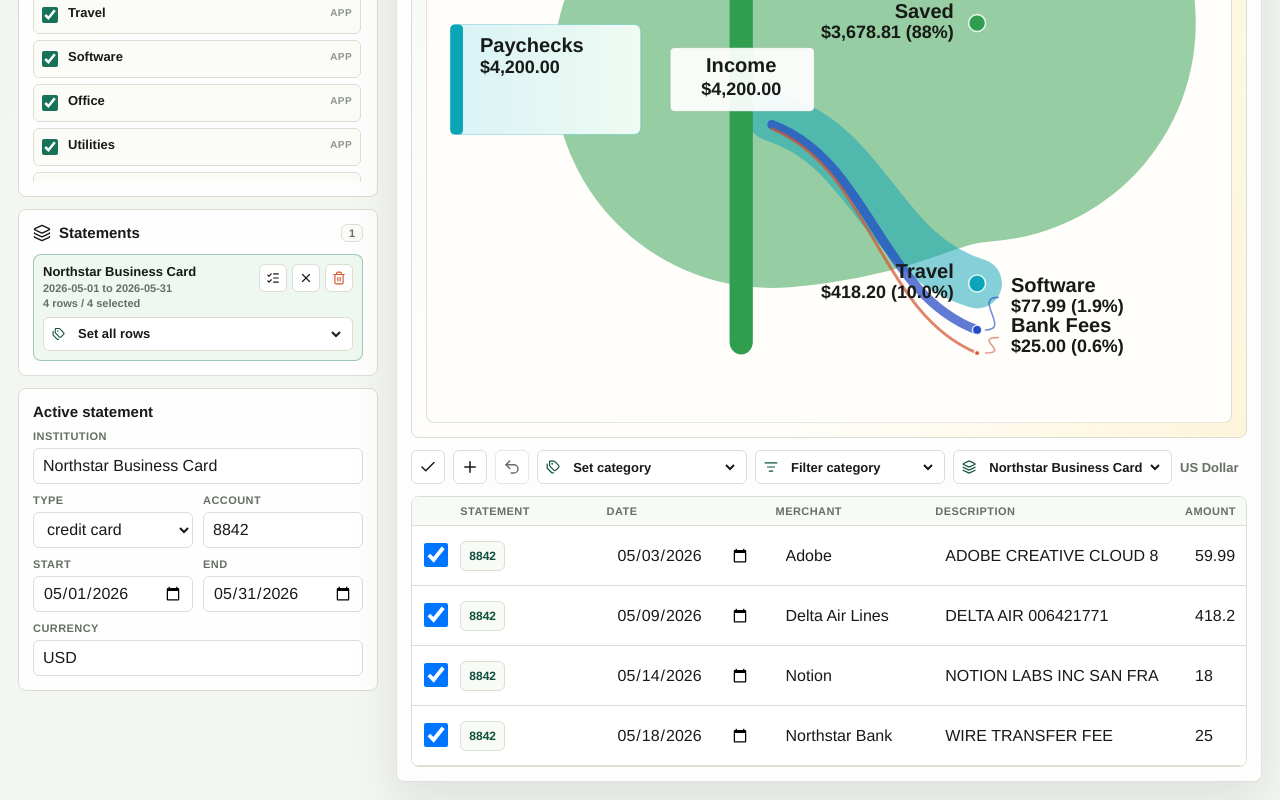
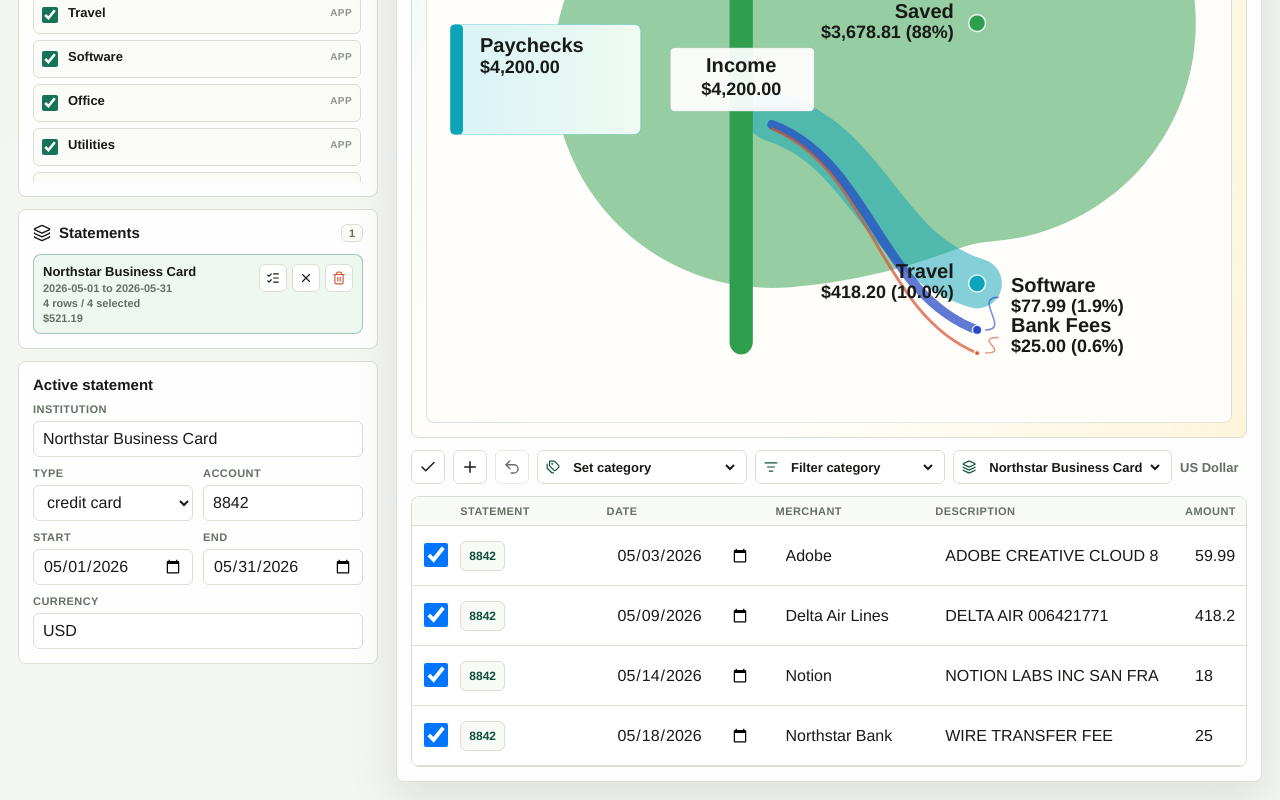
Before and after one commit to the-sides/any-statement, a Next.js app: page / in a window 1280 px wide. Shown: the part 877-1677 px from the top of the page. Built offline with nearby package versions, Linux system fonts and the light colour scheme.

Commit message:
Show statement totals

```diff
--- a/app/globals.css
+++ b/app/globals.css
@@ -661,7 +661,6 @@
   gap: 5px;
 }
 
-.statement-category-control,
 .statement-scope-control {
   display: inline-flex;
   min-width: 0;
@@ -674,16 +673,11 @@
   padding: 0 8px;
 }
 
-.statement-category-control {
-  grid-column: 1 / -1;
-}
-
 .statement-scope-control {
   min-width: 210px;
   max-width: min(320px, 100%);
 }
 
-.statement-category-control select,
 .statement-scope-control select {
   min-height: 32px;
   border: 0;
@@ -694,12 +688,10 @@
   font-weight: 800;
 }
 
-.statement-category-control select:focus,
 .statement-scope-control select:focus {
   outline: 0;
 }
 
-.statement-category-control:has(select:disabled),
 .statement-scope-control:has(select:disabled) {
   color: var(--quiet);
   background: #f5f6f2;
--- a/components/StatementWorkspace.tsx
+++ b/components/StatementWorkspace.tsx
@@ -819,62 +819,6 @@
     });
   }
 
-  function recategorizeStatement(statementId: string, category: ExpenseCategory) {
-    const statementItems = items.filter(
-      (item) => item.statementId === statementId
-    );
-    const changedItems = statementItems.filter(
-      (item) => item.category !== category
-    );
-    const changedItemIds = new Set(changedItems.map((item) => item.id));
-    const rowCount = statementItems.length;
-    const statement = statementById.get(statementId);
-
-    if (rowCount === 0) {
-      setNotice({ tone: "error", message: "No rows for that statement." });
-      return;
-    }
-
-    if (changedItems.length === 0) {
-      setNotice({
-        tone: "neutral",
-        message: `${formatStatementTitle(
-          statement
-        )} rows already use ${category}.`
-      });
-      return;
-    }
-
-    if (
-      !writeReviewState({
-        items: items.map((item) =>
-          changedItemIds.has(item.id) ? { ...item, category } : item
-        ),
-        activeStatementId: statementId
-      })
-    ) {
-      return;
-    }
-
-    const label = `Set ${changedItems.length} ${
-      changedItems.length === 1 ? "row" : "rows"
-    } from ${formatStatementTitle(statement)} to ${category}`;
-    const undoSaved = recordBulkCategoryUndo(label, changedItems, category);
-
-    setNotice({
-      tone: undoSaved ? "success" : "neutral",
-      message: undoSaved
-        ? `Updated ${changedItems.length} ${
-            changedItems.length === 1 ? "row" : "rows"
-          } from ${formatStatementTitle(statement)} to ${category}.`
-        : `Updated ${changedItems.length} ${
-            changedItems.length === 1 ? "row" : "rows"
-          } from ${formatStatementTitle(
-            statement
-          )} to ${category}. Undo could not be saved.`
-    });
-  }
-
   function undoLastItemChange() {
     if (!lastReviewHistoryEvent) {
       setNotice({ tone: "error", message: "Nothing to undo." });
@@ -1356,7 +1300,12 @@
               <div className="statement-empty">No statements</div>
             ) : null}
             {statementSummaries.map(
-              ({ statement, items: statementItems, selectedItems: selected }) => (
+              ({
+                statement,
+                items: statementItems,
+                selectedItems: selected,
+                amount
+              }) => (
                 <div
                   className={`statement-source ${
                     statement.id === activeStatementId ? "active" : ""
@@ -1376,6 +1325,12 @@
                     </small>
                     <span>
                       {statementItems.length} rows / {selected.length} selected
+                    </span>
+                    <span>
+                      {formatCurrency(
+                        amount,
+                        statement.statement.currency || currency
+                      )}
                     </span>
                   </button>
 
@@ -1405,38 +1360,6 @@
                       <Trash2 size={14} {...hydrationSafeIconProps} />
                     </button>
                   </div>
-
-                  <label className="statement-category-control">
-                    <Tags size={14} {...hydrationSafeIconProps} />
-                    <select
-                      value=""
-                      aria-label={`Category for ${formatStatementTitle(
-                        statement
-                      )}`}
-                      disabled={
-                        statementItems.length === 0 || controlsDisabled
-                      }
-                      onChange={(event) => {
-                        const category = event.target.value as ExpenseCategory;
-
-                        if (category) {
-                          recategorizeStatement(statement.id, category);
-                        }
-                      }}
-                    >
-                      <option value="">Set all rows</option>
-                      {bulkCategoryOptions.map((category) => (
-                        <option
-                          key={`${category.source}-${
-                            category.sourceId || category.name
-                          }`}
-                          value={category.name}
-                        >
-                          {category.name}
-                        </option>
-                      ))}
-                    </select>
-                  </label>
                 </div>
               )
             )}
```
